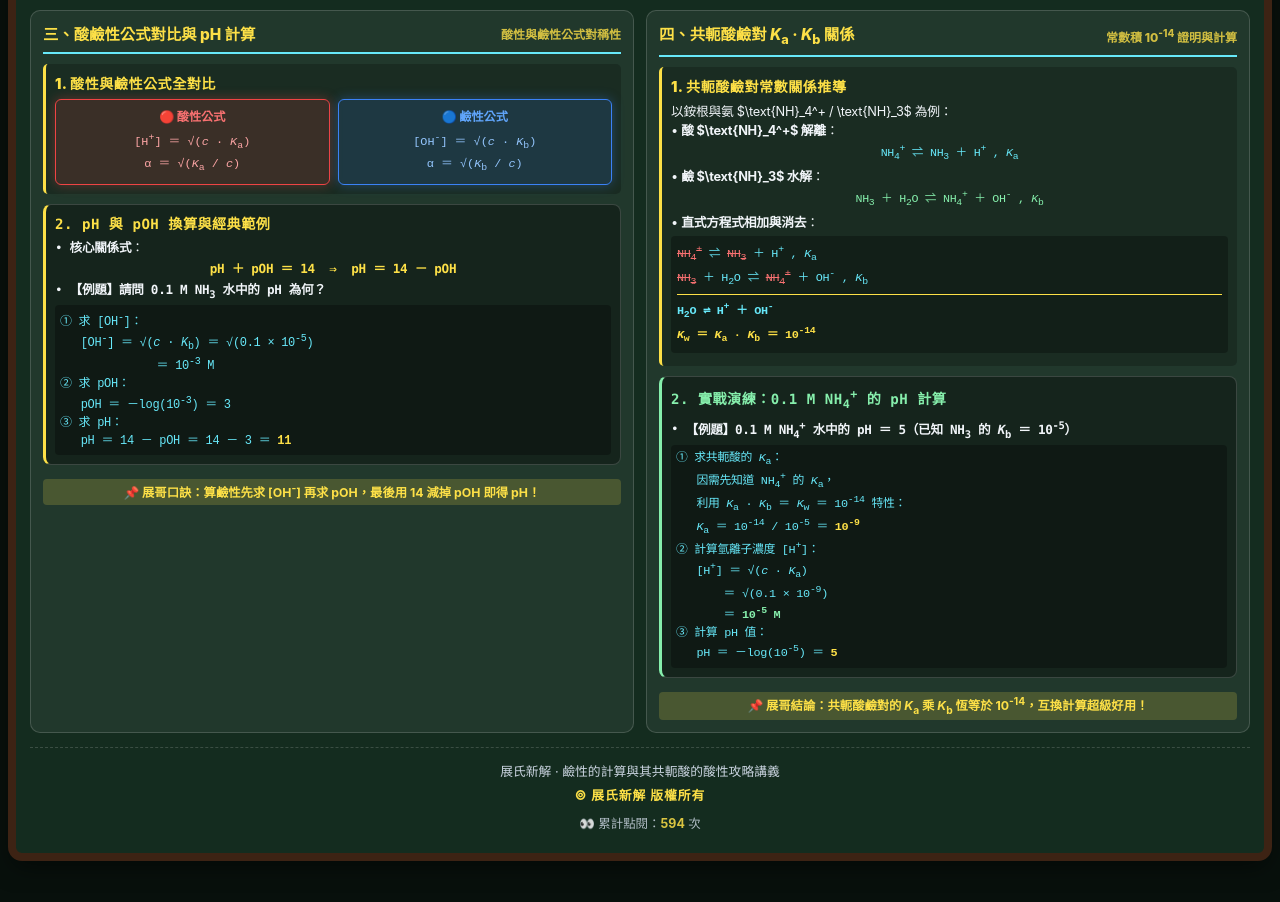
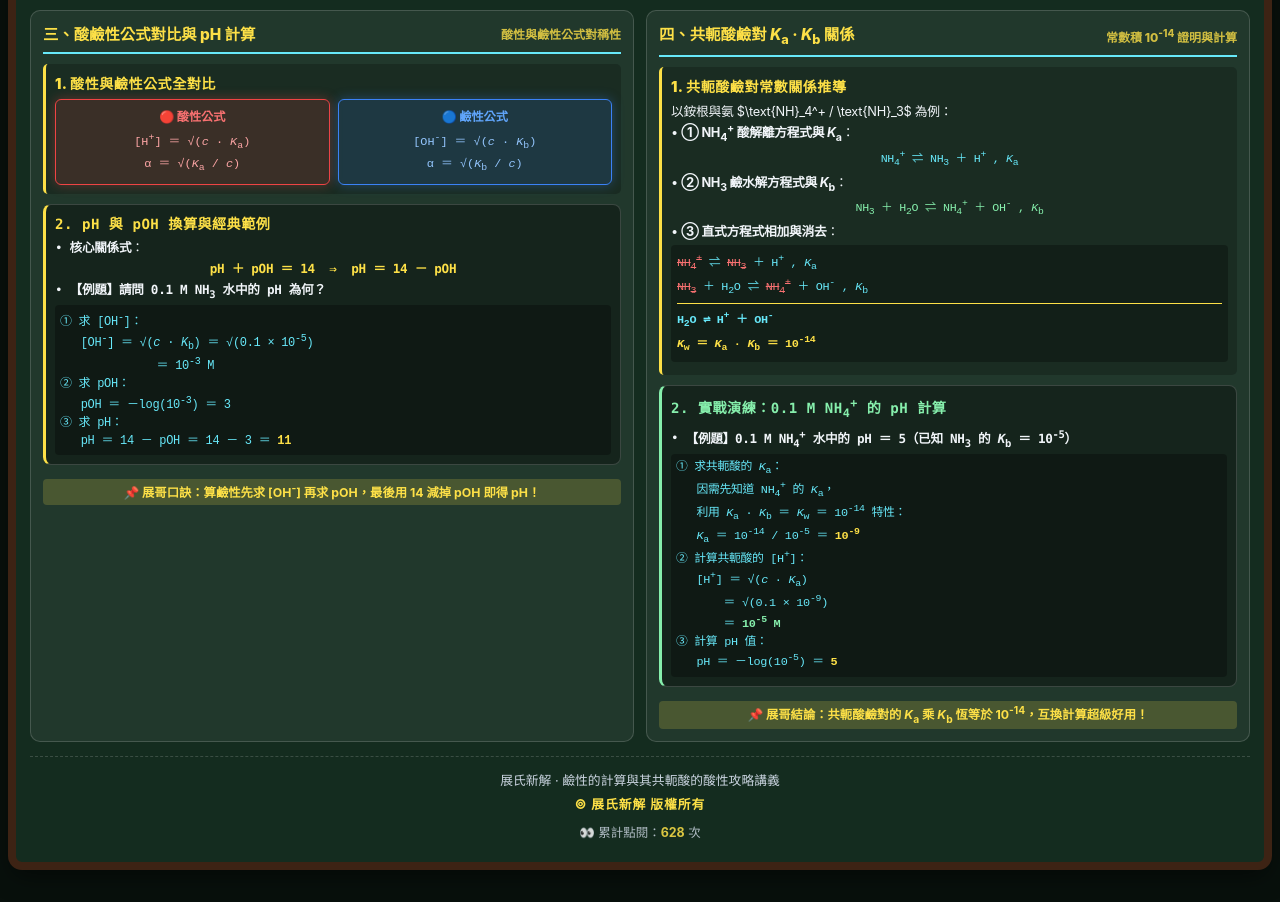
Before and after one commit to Jelly-ChinChan/Acid-base-hand-out7, a plain HTML site: page index.html in a window 1280 px wide. Shown: the part 942-1844 px from the top of the page. Drawn offline with Linux system fonts and the light colour scheme.

Commit message:
Update content and statistics in index.html

```diff
--- a/index.html
+++ b/index.html
@@ -620,15 +620,15 @@
           <div class="sub-head" style="color:var(--chalk-yellow);">1. 共軛酸鹼對常數關係推導</div>
           <div style="font-size:0.8rem; line-height:1.5; letter-spacing:-0.3px;">
             以銨根與氨 $\text{NH}_4^+ / \text{NH}_3$ 為例：<br>
-            • <b>酸 $\text{NH}_4^+$ 解離</b>：<br>
+            • <b>① NH<sub>4</sub><sup>+</sup> 酸解離方程式與 <i>K</i><sub>a</sub></b>：<br>
             <div style="font-family:monospace; color:var(--chalk-cyan); font-size:0.73rem; margin:2px 0; text-align:center;">
               NH<sub>4</sub><sup>+</sup> ⇌ NH<sub>3</sub> ＋ H<sup>+</sup> , <i>K</i><sub>a</sub>
             </div>
-            • <b>鹼 $\text{NH}_3$ 水解</b>：<br>
+            • <b>② NH<sub>3</sub> 鹼水解方程式與 <i>K</i><sub>b</sub></b>：<br>
             <div style="font-family:monospace; color:var(--chalk-green); font-size:0.73rem; margin:2px 0; text-align:center;">
               NH<sub>3</sub> ＋ H<sub>2</sub>O ⇌ NH<sub>4</sub><sup>+</sup> ＋ OH<sup>-</sup> , <i>K</i><sub>b</sub>
             </div>
-            • <b>直式方程式相加與消去</b>：<br>
+            • <b>③ 直式方程式相加與消去</b>：<br>
             <div style="font-family:monospace; color:var(--chalk-cyan); font-size:0.74rem; margin:4px 0; background:rgba(0,0,0,0.3); padding:6px; border-radius:4px; line-height:1.6;">
               <span style="text-decoration: line-through; color: var(--chalk-red);">NH<sub>4</sub><sup>+</sup></span> ⇌ <span style="text-decoration: line-through; color: var(--chalk-red);">NH<sub>3</sub></span> ＋ H<sup>+</sup> , <i>K</i><sub>a</sub><br>
               <span style="text-decoration: line-through; color: var(--chalk-red);">NH<sub>3</sub></span> ＋ H<sub>2</sub>O ⇌ <span style="text-decoration: line-through; color: var(--chalk-red);">NH<sub>4</sub><sup>+</sup></span> ＋ OH<sup>-</sup> , <i>K</i><sub>b</sub><br>
@@ -650,7 +650,7 @@
               &nbsp;&nbsp;&nbsp;因需先知道 NH<sub>4</sub><sup>+</sup> 的 <i>K</i><sub>a</sub>，<br>
               &nbsp;&nbsp;&nbsp;利用 <i>K</i><sub>a</sub> · <i>K</i><sub>b</sub> ＝ <i>K</i><sub>w</sub> ＝ 10<sup>-14</sup> 特性：<br>
               &nbsp;&nbsp;&nbsp;<i>K</i><sub>a</sub> ＝ 10<sup>-14</sup> / 10<sup>-5</sup> ＝ <span style="color:var(--chalk-yellow); font-weight:bold;">10<sup>-9</sup></span><br>
-              ② 計算氫離子濃度 [H<sup>+</sup>]：<br>
+              ② 計算共軛酸的 [H<sup>+</sup>]：<br>
               &nbsp;&nbsp;&nbsp;[H<sup>+</sup>] ＝ √(<i>c</i> · <i>K</i><sub>a</sub>)<br>
               &nbsp;&nbsp;&nbsp;&nbsp;&nbsp;&nbsp;&nbsp;＝ √(0.1 × 10<sup>-9</sup>)<br>
               &nbsp;&nbsp;&nbsp;&nbsp;&nbsp;&nbsp;&nbsp;＝ <span style="color:var(--chalk-green); font-weight:bold;">10<sup>-5</sup> M</span><br>
@@ -672,7 +672,7 @@
       <div>展氏新解 · 鹼性的計算與其共軛酸的酸性攻略講義</div>
       <div class="footer-copyright">© 展氏新解 版權所有</div>
       <div style="font-size:0.78rem; opacity:0.85; margin-top:4px;">
-        👀 累計點閱：<span id="pageViews" style="color:var(--chalk-yellow); font-weight:bold;">594</span> 次
+        👀 累計點閱：<span id="pageViews" style="color:var(--chalk-yellow); font-weight:bold;">628</span> 次
       </div>
     </div>
 
```
